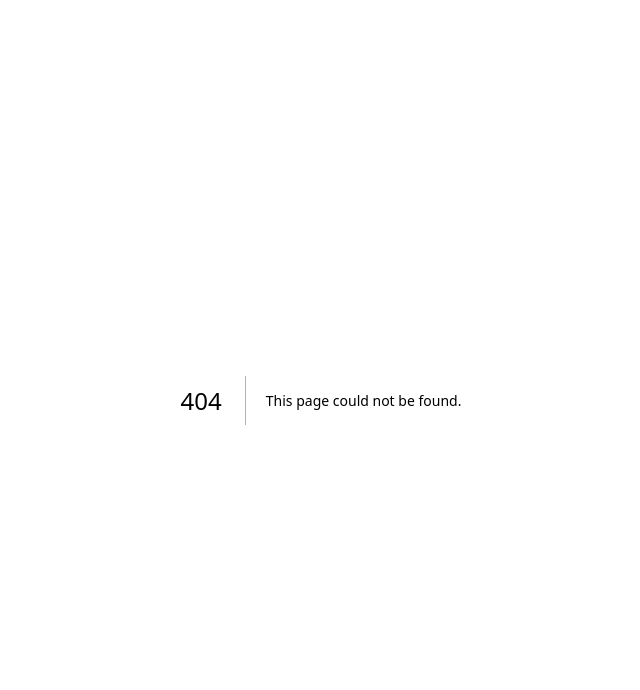
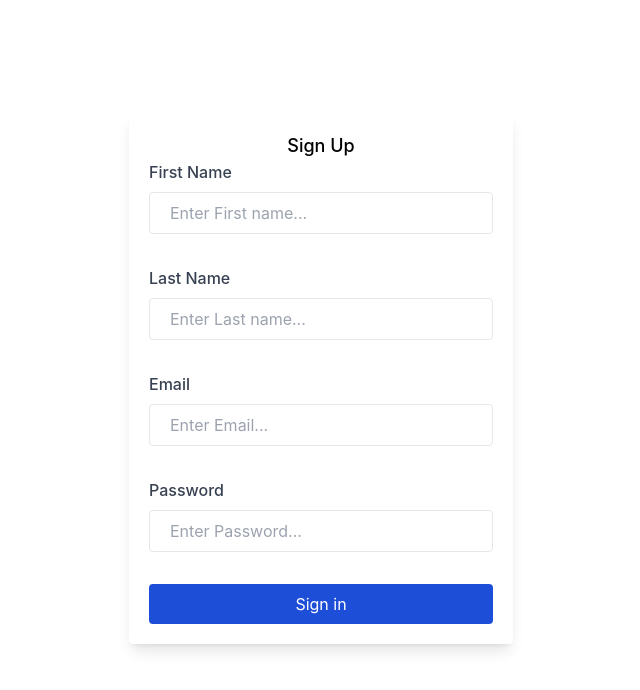
Before and after one commit to lucy922/ui-components, a Next.js app: page /Signup in a window 1280 px wide. Before the commit this address had no page. Shown: the top 690 px of the page, without its empty margins (319-959 px from the left). Built offline with nearby package versions, Linux system fonts and the light colour scheme.

Commit message:
create signup page

```diff
--- a/components/Button.tsx
+++ b/components/Button.tsx
@@ -16,6 +16,7 @@ export interface IButtonClass {
     sm: string;
     md: string;
     lg: string;
+    xl: string;
   };
 }
 
--- a/components/Card.tsx
+++ b/components/Card.tsx
@@ -1,5 +1,5 @@
 import classNames from "classnames";
-import classes from "./design/card.classes";
+import classes from "./design/Card.classes";
 
 export interface ICardClass {
   base: string;
@@ -34,6 +34,7 @@ export interface ICardProps {
 
 export const Card = (props: ICardProps) => {
   return (
+    <>
       <div
         className={classNames(
           classes.base,
@@ -44,5 +45,6 @@ export const Card = (props: ICardProps) => {
       >
         {props.children}
       </div>
+    </>
   );
 };
--- a/components/Input.tsx
+++ b/components/Input.tsx
@@ -9,6 +9,7 @@ export interface IinputClass {
   };
   variant: {
     primary: string;
+    transparent: string;
     outlined: string;
     filled: string;
     danger: string;
@@ -16,7 +17,8 @@ export interface IinputClass {
 }
 
 export interface IinputProps {
-  type: "checkbox" | "number" | "text" | "password";
+  type?: "checkbox" | "number" | "text" | "password";
+  name?: string;
   placeholder: string;
   size: keyof IinputClass["size"];
   variant: keyof IinputClass["variant"];
@@ -26,6 +28,7 @@ export const Input = (props: IinputProps) => {
   return (
     <input
       type={props.type}
+      name={props.name}
       placeholder={props.placeholder}
       className={classNames(
         classes.base,
--- a/components/Label.tsx
+++ b/components/Label.tsx
@@ -11,8 +11,10 @@ export interface IlabelProps {
 
 export const Label = (props: IlabelProps) => {
   return (
-    <label className={classes.base} htmlFor={props.for}>
-      {props.children}
-    </label>
+    <>
+      <label className={classes.base} htmlFor={props.for}>
+        {props.children}
+      </label>
+    </>
   );
 };
--- a/components/design/Button.classes.ts
+++ b/components/design/Button.classes.ts
@@ -1,7 +1,7 @@
 import { IButtonClass } from "../Button";
 
 export default <IButtonClass>{
-  base: "p-2 rounded text-center text-black",
+  base: "p-2 rounded text-center text-white",
   variant: {
     outlined: "border-solid border-2 border-sky-500",
     primary: "bg-blue-700",
@@ -14,5 +14,6 @@ export default <IButtonClass>{
     sm: "w-32",
     md: "w-40",
     lg: "w-64",
+    xl: "w-full"
   }
 }
--- a/components/design/Input.classes.ts
+++ b/components/design/Input.classes.ts
@@ -1,16 +1,17 @@
 import { IinputClass } from "../Input";
 
 export default <IinputClass>{
-base: "text-black w-96 rounded outline-none p-5",
+base: "text-black rounded outline-none p-5 w-full mt-2 mb-8",
 size: {
   sm: "py-1.5",
   md: "py-2",
   lg: "py-2.5"
 },
 variant: {
-  primary: "border-solid border-2 border-slate-500",
-  outlined: "border-solid border-2 border-sky-500",
+  primary: "border-solid border border-gray-200",
+  transparent: "border-transparent",
+  outlined: "border-solid border border-sky-500",
   filled: "bg-sky-100",
-  danger: "border-2 border-rose-500"
+  danger: "border border-rose-500"
 }
 }
--- a/components/design/card.classes.ts
+++ b/components/design/card.classes.ts
@@ -1,7 +1,7 @@
 import { ICardClass } from "../Card";
 
 export default <ICardClass>{
-  base: "max-w-sm rounded overflow-hidden shadow-lg p-4",
+  base: "max-w-sm rounded overflow-hidden shadow-lg p-5",
   bgColor: {
     white: "bg-white",
     gray: "bg-gray-100"
--- /dev/null
+++ b/pages/Signup.tsx
@@ -0,0 +1,51 @@
+import { Button } from "../components/Button";
+import { Card } from "../components/Card";
+import { Input } from "../components/Input";
+import { Label } from "../components/Label";
+
+function Signup() {
+  return (
+    <div className="flex flex-col mt-28 items-center">
+      <Card bgColor="white" size="11/12">
+        <h1 className="text-center font-medium text-lg">Sign Up</h1>
+        <Label>First Name</Label>
+        <Input
+          type="text"
+          name="FirstName"
+          placeholder="Enter First name..."
+          size="md"
+          variant="primary"
+        />
+        <Label>Last Name</Label>
+        <Input
+          type="text"
+          name="LastName"
+          placeholder="Enter Last name..."
+          size="md"
+          variant="primary"
+        />
+        <Label>Email</Label>
+        <Input
+          type="text"
+          name="Email"
+          placeholder="Enter Email..."
+          size="md"
+          variant="primary"
+        />
+        <Label>Password</Label>
+        <Input
+          type="text"
+          name="Password"
+          placeholder="Enter Password..."
+          size="md"
+          variant="primary"
+        />
+        <Button type="submit" size="xl" variant="primary">
+          Sign in
+        </Button>
+      </Card>
+    </div>
+  );
+}
+
+export default Signup;
--- a/pages/index.tsx
+++ b/pages/index.tsx
@@ -1,32 +1,8 @@
 import type { NextPage } from "next";
-import { Button } from "../components/Button";
-import { Card } from "../components/Card";
-import { Input } from "../components/Input";
-import { Label } from "../components/Label";
-import { Link } from "../components/Link";
+import Signup from "./Signup";
 
 const Home: NextPage = () => {
-  return (
-    <div className="flex flex-col mt-7 items-center">
-      <Card bgColor="gray">
-        <Label>Email</Label>
-        <Input
-          type="text"
-          placeholder="Enter Email..."
-          size="md"
-          variant="filled"
-        />
-        <Button type="submit" size="sm" variant="primary">
-          Button
-        </Button>
-        <Link href="/">ndfyuefguwh</Link>
-        <div>ndfyuefguwh</div>
-        <div>ndfyuefguwh</div>
-        <div>ndfyuefguwh</div>
-        <div>ndfyuefguwh</div>
-      </Card>
-    </div>
-  );
+  return <Signup />;
 };
 
 export default Home;
```
Lines whose indentation alone changed are shown as unchanged.
